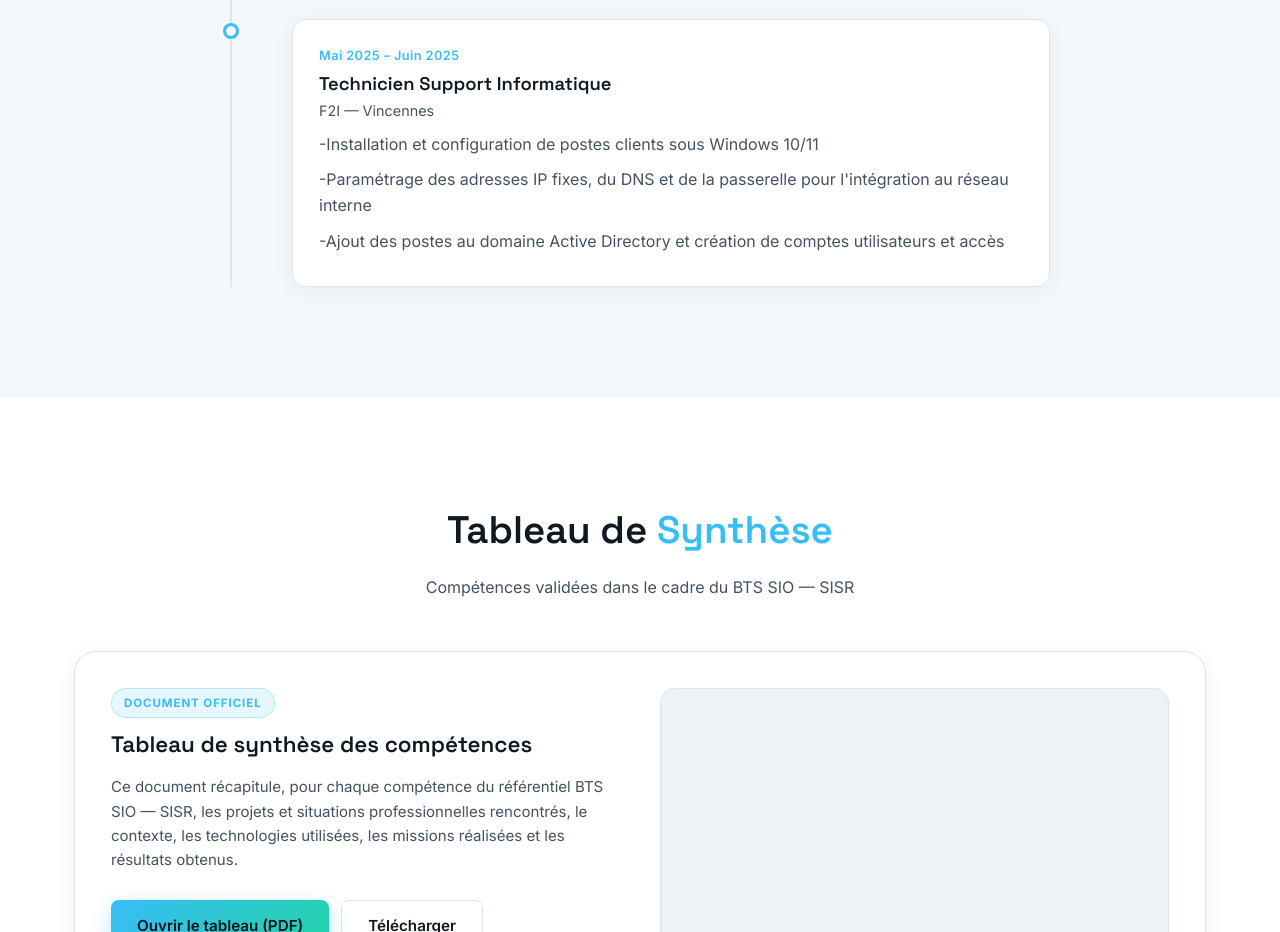
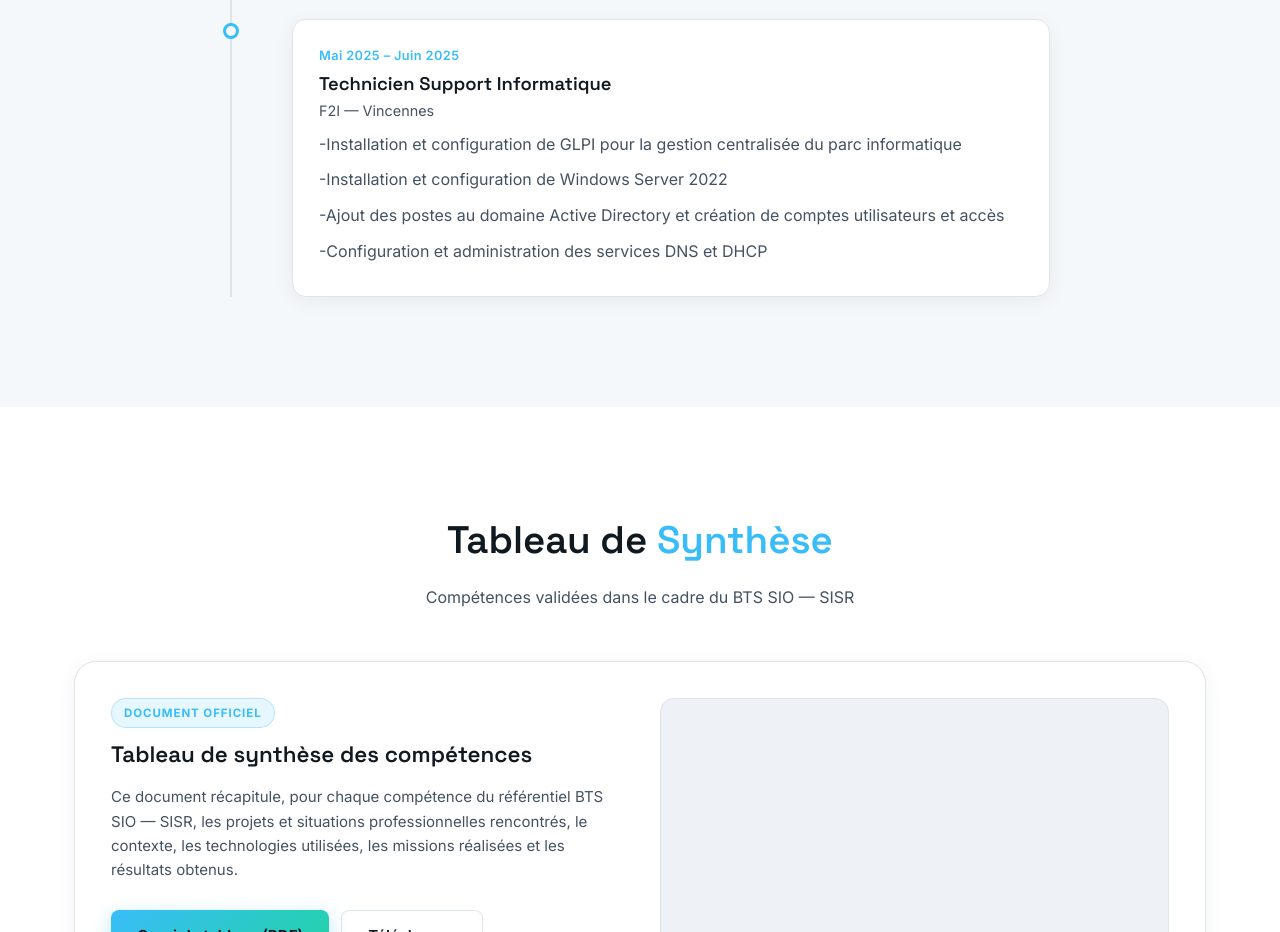
Before and after one commit to emmanuel963/portfolio, a plain HTML site: page index.html in a window 1280 px wide. Shown: the part 4460-5392 px from the top of the page. Drawn offline with Linux system fonts and the light colour scheme.

Commit message:
mise a jour du portfolio

```diff
--- a/index.html
+++ b/index.html
@@ -342,9 +342,10 @@
               <span class="timeline-period">Mai 2025 – Juin 2025</span>
               <h3>Technicien Support Informatique</h3>
               <p class="timeline-place">F2I — Vincennes</p>
-              <p>-Installation et configuration de postes clients sous Windows 10/11</p>
-              <p>-Paramétrage des adresses IP fixes, du DNS et de la passerelle pour l'intégration au réseau interne</p>
+              <p>-Installation et configuration de GLPI pour la gestion centralisée du parc informatique</p>
+              <p>-Installation et configuration de Windows Server 2022</p>
               <p>-Ajout des postes au domaine Active Directory et création de comptes utilisateurs et accès</p>
+              <p>-Configuration et administration des services DNS et DHCP</p>
               <div class="tag-list">
               </div>
 
```
